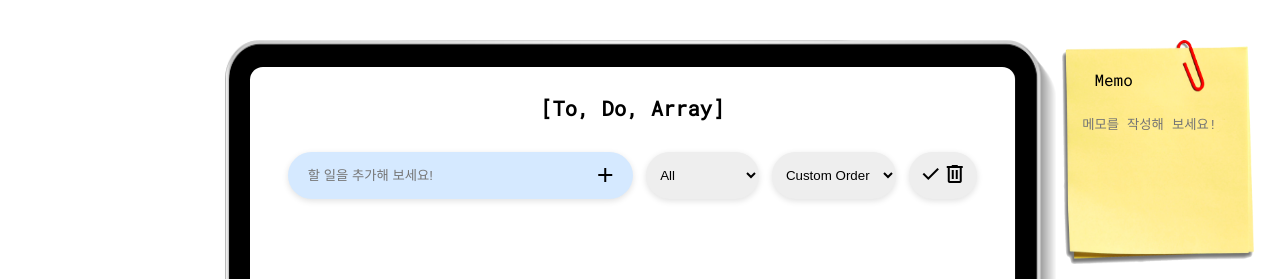
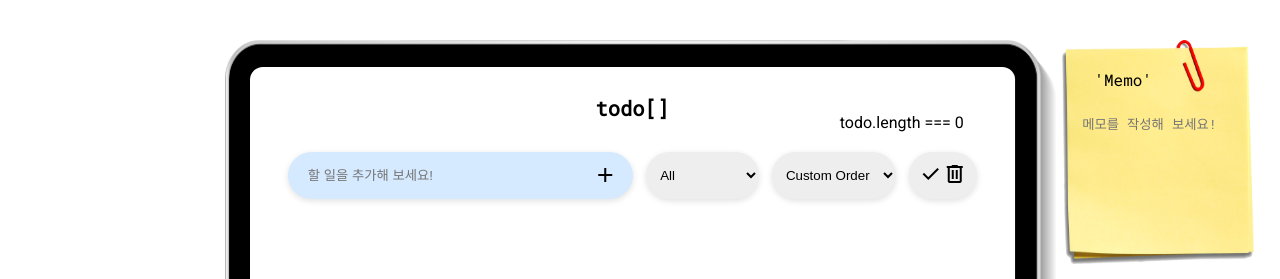
Before and after one commit to autumnly1007/ToDoArray, a website built with webpack: page index.html in a window 1280 px wide. Shown: the top 279 px of the page. Built offline with nearby package versions, Linux system fonts and the light colour scheme; no server answers.

Commit message:
Add todo length

```diff
--- a/index.html
+++ b/index.html
@@ -5,7 +5,7 @@
     <meta http-equiv="X-UA-Compatible" content="IE=edge" />
     <meta name="viewport" content="width=device-width, initial-scale=1.0" />
     <link rel="shortcut icon" href="/images/favicon.ico" type="image/x-icon" />
-    <title>ToDoArray</title>
+    <title>todo[]</title>
   </head>
   <body>
     <img class="apple-pencil" src="/images/apple-pencil.png" alt="apple-pencil" />
@@ -13,7 +13,8 @@
       <div class="contents">
         <img src="/images/ipad.png" alt="ipad" />
         <main>
-          <h1>[To, Do, Array]</h1>
+          <h1>todo[]</h1>
+          <p>todo.length === <span class="todo-length">0</span></p>
           <div class="sub-content">
             <div class="todo-add">
               <input class="add-input" type="text" placeholder="할 일을 추가해 보세요!" />
@@ -37,7 +38,7 @@
     </div>
     <div class="post-it">
       <img src="/images/post-it.png" alt="post-it" />
-      <p>Memo</p>
+      <p>'Memo'</p>
       <textarea class="memo-txa" placeholder="메모를 작성해 보세요!"></textarea>
     </div>
     <div class="toast"><p>추가가 완료되었습니다.</p></div>
--- a/src/renderTodo.js
+++ b/src/renderTodo.js
@@ -81,6 +81,7 @@ export async function renderTodoList(done, order) {
   else if (done === 'false') res = res.filter((item) => item.done === false);
 
   curOrder = res.length;
+  setElementHtml('.todo-length', curOrder);
   setElementHtml('.todos');
   if (res.length === 0) showToast('등록된 할 일이 없습니다.');
   else res.forEach((item) => renderTodo(item));
--- a/style/style.scss
+++ b/style/style.scss
@@ -71,6 +71,11 @@ body {
         font-size: 1.6vw;
         font-weight: 600;
         margin-top: 4vh;
+      }
+      p {
+        position: absolute;
+        top: 6vh;
+        right: 4vw;
       }
       .sub-content {
         width: 90%;
```
